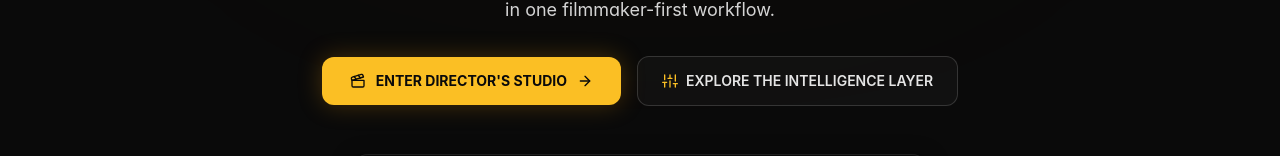
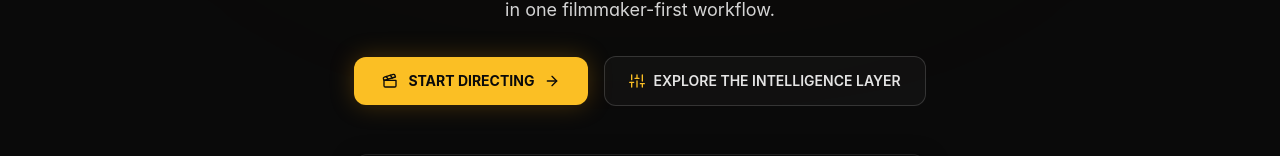
Before and after one commit to jatwa/creator-amusemac, a Next.js app: page / in a window 1280 px wide. Shown: the part 639-795 px from the top of the page. Built offline with nearby package versions, Linux system fonts and the light colour scheme; no server answers.

Commit message:
fix(home): align primary CTA with intelligence-layer positioning

```diff
--- a/components/hero.tsx
+++ b/components/hero.tsx
@@ -82,7 +82,7 @@ export function Hero() {
                 className="w-full sm:w-auto inline-flex items-center justify-center gap-2.5 rounded-xl bg-amber-400 hover:bg-amber-300 px-7 py-3.5 text-xs sm:text-sm font-bold text-neutral-950 transition-all duration-200 shadow-[0_0_25px_rgba(245,158,11,0.25)] hover:shadow-[0_0_35px_rgba(245,158,11,0.4)] group"
               >
                 <Clapperboard className="w-4 h-4 text-neutral-950" />
-                <span>ENTER DIRECTOR&apos;S STUDIO</span>
+                <span>START DIRECTING</span>
                 <ArrowRight className="w-4 h-4 group-hover:translate-x-0.5 transition-transform" />
               </Link>
             </motion.div>
```
